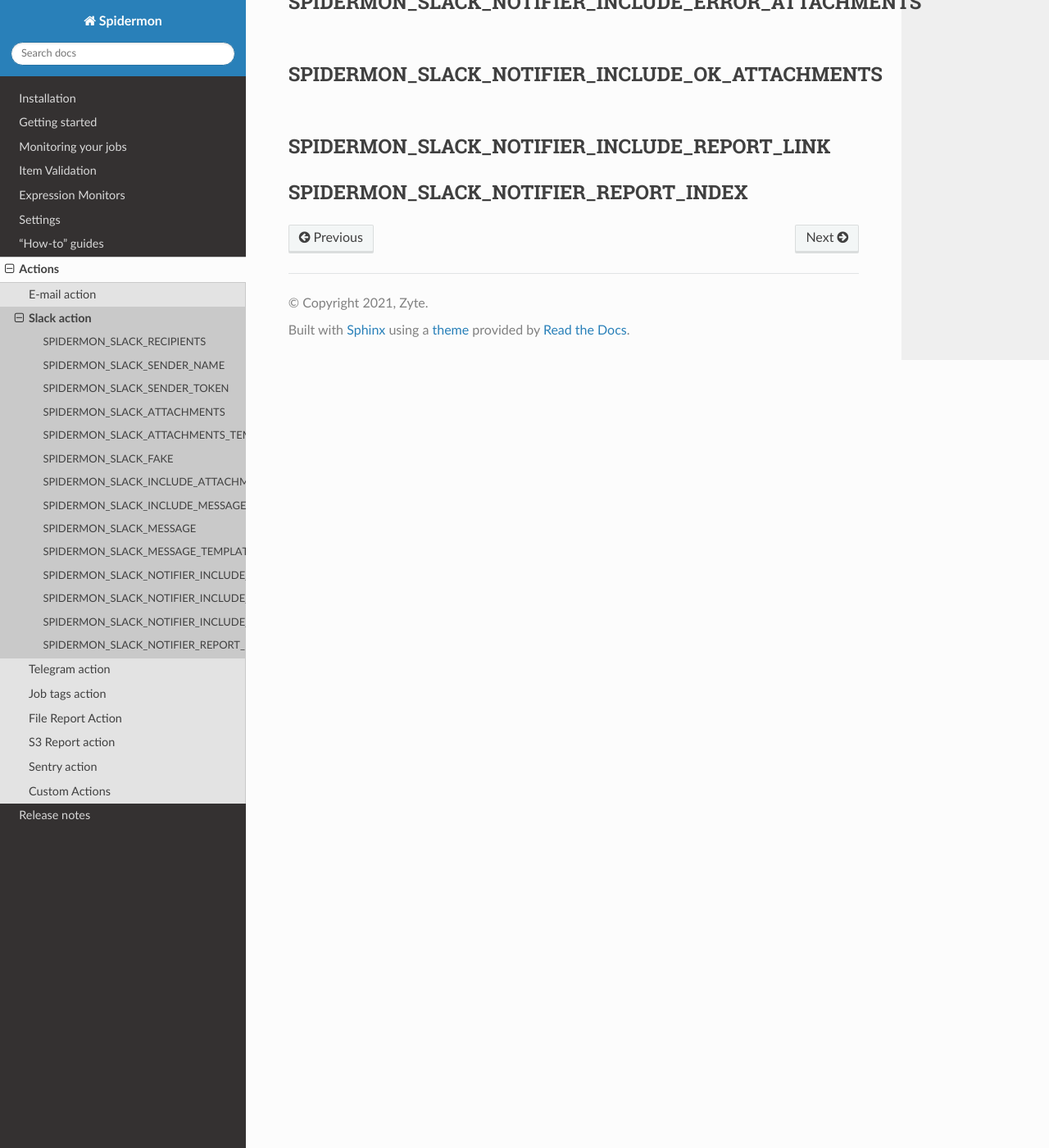
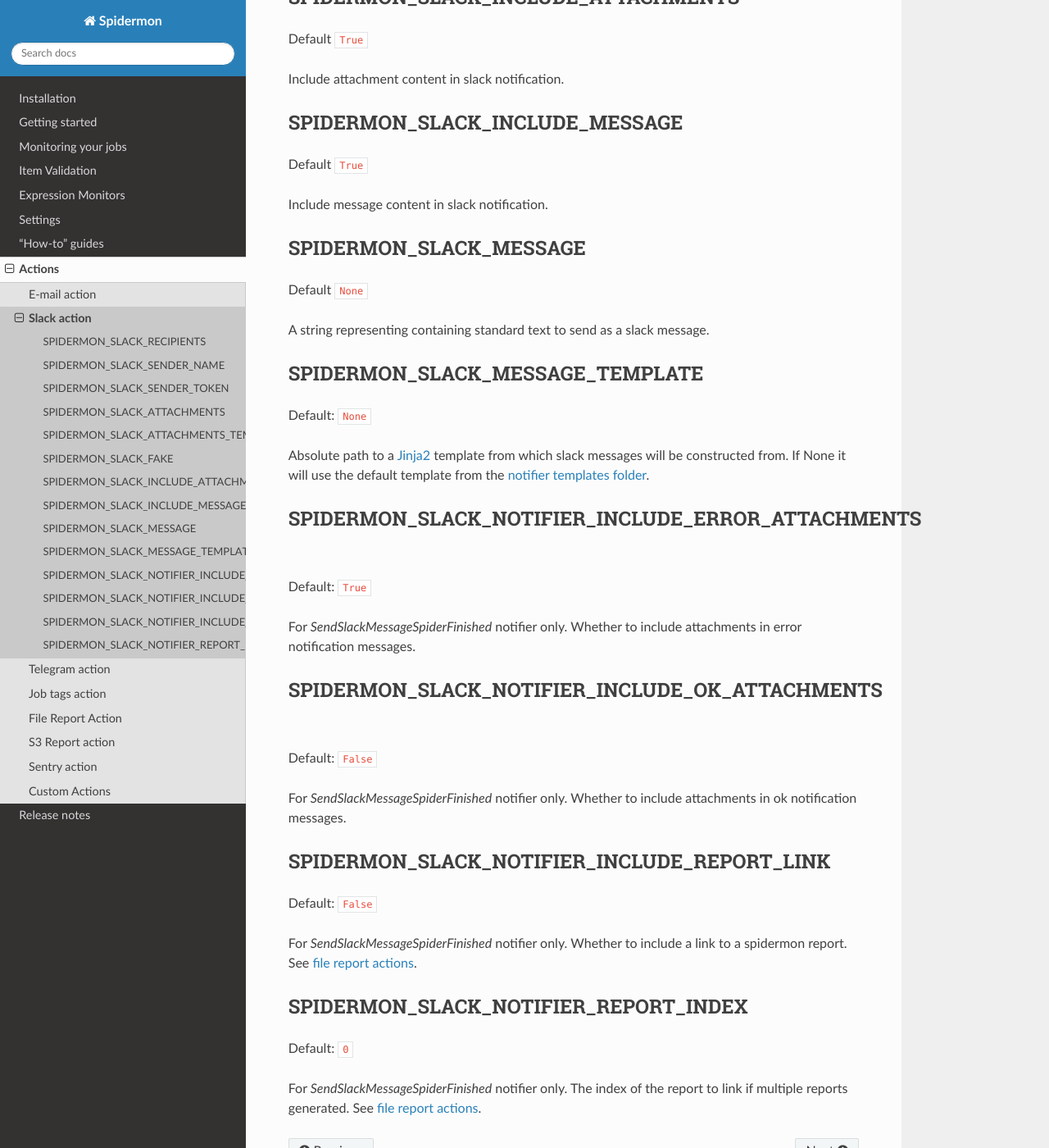
Before and after one commit to scrapinghub/spidermon, a Sphinx documentation site: the page built from docs/source/actions/slack-action.rst, in a window 1280 px wide and 1400 px high, scrolled down 1764 px. Shown: the whole window at 82% size. Built offline with Sphinx 7.4.7 and the Read the Docs theme 2.0.0, drawn with Linux system fonts in a browser that asks for light colours; some of the changed text lies outside the part shown.

Commit message:
[slack-action docs] Explaining the settings options.

```diff
--- a/docs/source/actions/slack-action.rst
+++ b/docs/source/actions/slack-action.rst
@@ -55,8 +55,17 @@ Other settings available:
 SPIDERMON_SLACK_ATTACHMENTS
 ---------------------------
 
+Default ``None``
+
+A string representing a `slack message attachment`_ JSON block.
+
 SPIDERMON_SLACK_ATTACHMENTS_TEMPLATE
 ------------------------------------
+
+Default ``None``
+
+Absolute path to a `Jinja2`_ template from which slack messages will be constructed from.
+If None it will use the default template from `the notifier templates folder <https://github.com/scrapinghub/spidermon/tree/master/spidermon/contrib/actions/slack/templates/slack/spider/notifier>`_.
 
 SPIDERMON_SLACK_FAKE
 --------------------
@@ -68,27 +77,65 @@ If set `True`, the Slack message content will be in the logs but nothing will be
 SPIDERMON_SLACK_INCLUDE_ATTACHMENTS
 -----------------------------------
 
+Default ``True``
+
+Include attachment content in slack notification.
+
 SPIDERMON_SLACK_INCLUDE_MESSAGE
 -------------------------------
+
+Default ``True``
+
+Include message content in slack notification.
 
 SPIDERMON_SLACK_MESSAGE
 -----------------------
 
+Default ``None``
+
+A string representing containing standard text to send as a slack message.
+
 SPIDERMON_SLACK_MESSAGE_TEMPLATE
 --------------------------------
+
+Default: ``None``
+
+Absolute path to a `Jinja2`_ template from which slack messages will be constructed from.
+If None it will use the default template from the `notifier templates folder`_.
+
 
 SPIDERMON_SLACK_NOTIFIER_INCLUDE_ERROR_ATTACHMENTS
 --------------------------------------------------
 
+Default: ``True``
+
+For `SendSlackMessageSpiderFinished` notifier only. Whether to include attachments in error notification messages.
+
 SPIDERMON_SLACK_NOTIFIER_INCLUDE_OK_ATTACHMENTS
 -----------------------------------------------
+
+Default: ``False``
+
+For `SendSlackMessageSpiderFinished` notifier only. Whether to include attachments in ok notification messages.
 
 SPIDERMON_SLACK_NOTIFIER_INCLUDE_REPORT_LINK
 --------------------------------------------
 
+Default: ``False``
+
+For `SendSlackMessageSpiderFinished` notifier only. Whether to include a link to a spidermon report. See `file report actions`_.
+
 SPIDERMON_SLACK_NOTIFIER_REPORT_INDEX
 -------------------------------------
+
+Default: ``0``
+
+For `SendSlackMessageSpiderFinished` notifier only. The index of the report to link if multiple reports generated. See `file report actions`_.
 
 .. _`Slack`: https://slack.com/
 .. _`Slack credentials`: https://api.slack.com/docs/token-types
 .. _`slackclient`: https://pypi.org/project/slackclient/
+.. _`slack message attachment`: https://api.slack.com/reference/messaging/attachments
+.. _`Jinja2`: http://jinja.pocoo.org/
+.. _`notifier templates folder`: https://github.com/scrapinghub/spidermon/tree/master/spidermon/contrib/actions/slack/templates/slack/spider/notifier
+.. _`file report actions`: https://spidermon.readthedocs.io/en/latest/actions/file-report-action.html
```
